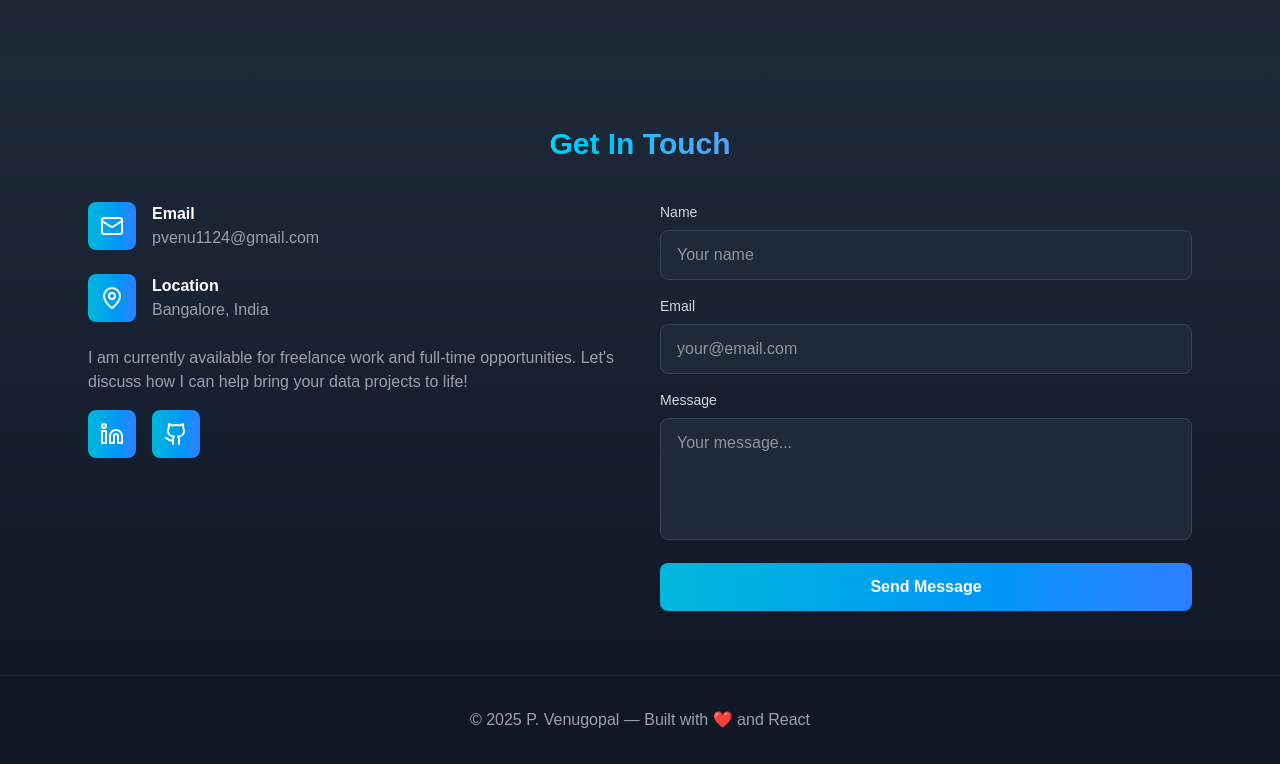
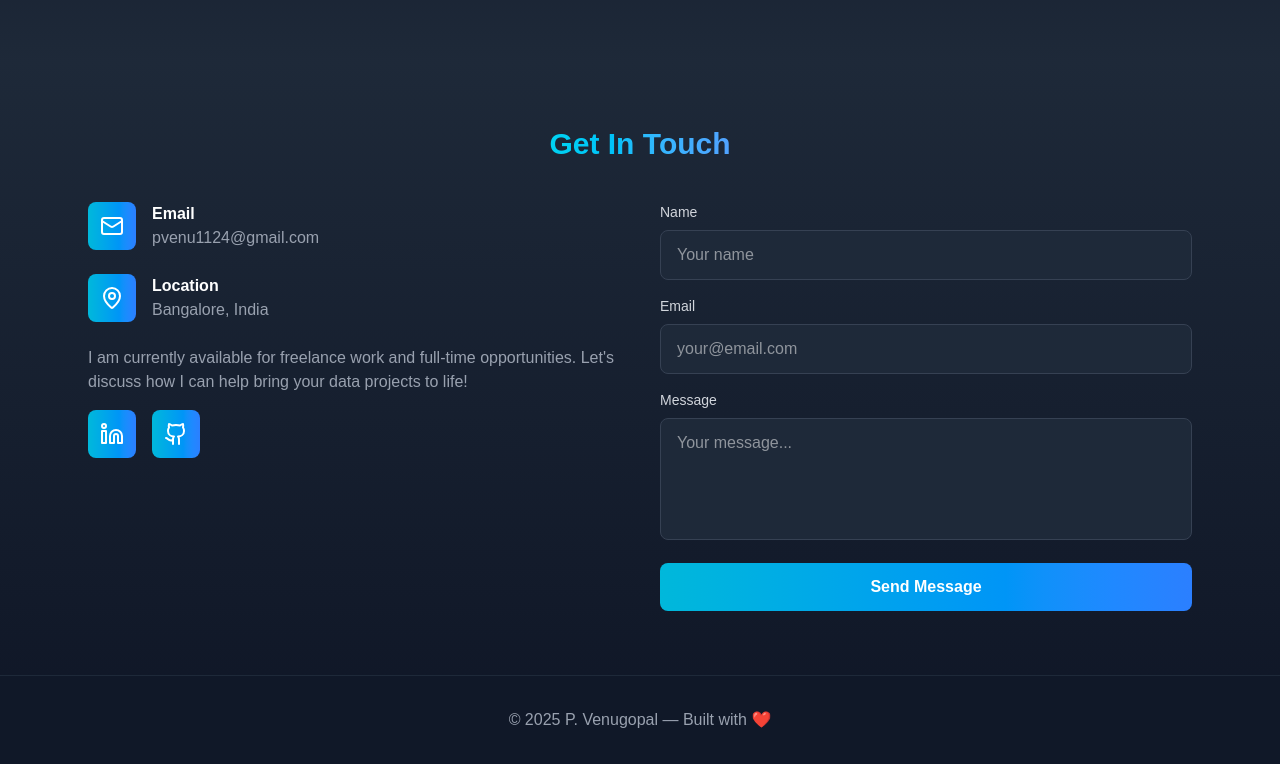
Before and after one commit to Venu0604/Venu_portfolio, a Next.js app: page / in a window 1280 px wide. Shown: the part 2943-3707 px from the top of the page. Built offline with nearby package versions, Linux system fonts and the light colour scheme.

Commit message:
Updated portfolio page with full code

```diff
--- a/app/page.tsx
+++ b/app/page.tsx
@@ -516,7 +516,7 @@ export default function DarkPortfolio() {
       <footer className="py-8 bg-gray-900 border-t border-gray-800">
         <div className="container mx-auto px-6 text-center">
           <p className="text-gray-400">
-            © {new Date().getFullYear()} {PROFILE.name} — Built with ❤️ and React
+            © {new Date().getFullYear()} {PROFILE.name} — Built with ❤️
           </p>
         </div>
       </footer>
```
